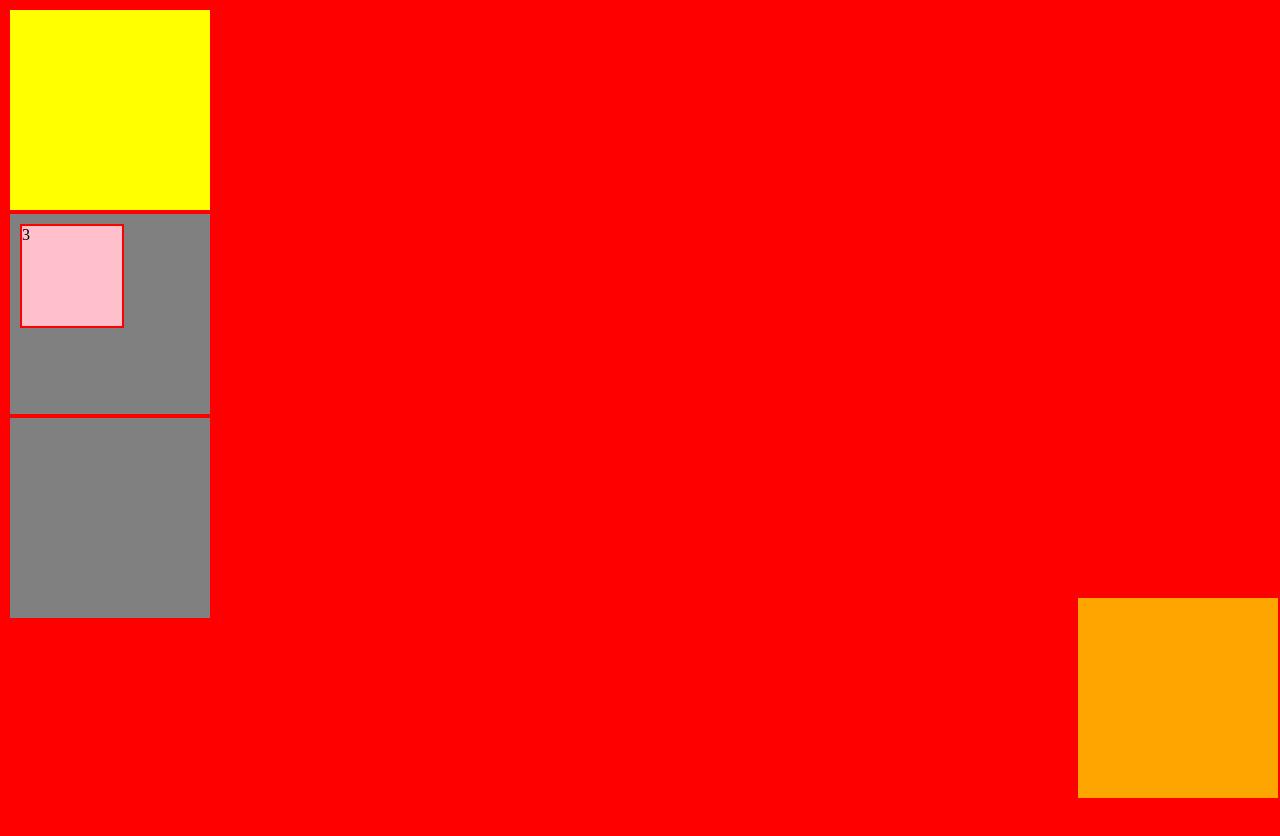
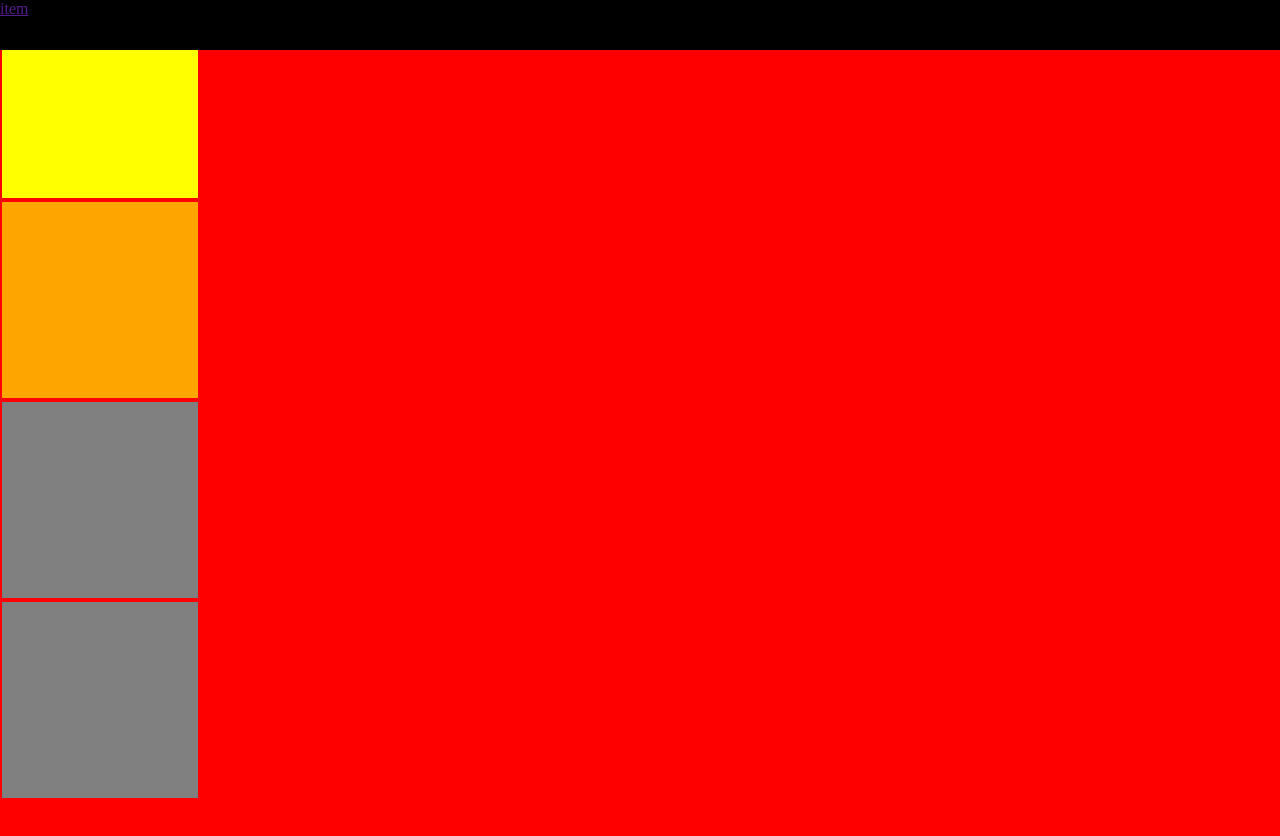
Before and after one commit to taynaradutra/WEBI-TADS-23, a plain HTML site: page 3 - Posicionamento/index.html in a window 1280 px wide. Drawn offline with Linux system fonts and the light colour scheme.

Commit message:
projeto (simple) flexbox

```diff
--- a/3 - Posicionamento/css/style.css
+++ b/3 - Posicionamento/css/style.css
@@ -1,3 +1,9 @@
+* {
+  padding: 0;
+  margin: 0;
+  box-sizing: border-box;
+}
+
 body {
   height: 1200px;
   background-color: red;
@@ -15,22 +21,12 @@ body {
 }
 .box2 {
   background-color: orange;
+  position: fixed;
 }
 
-.box3 {
-  position: absolute;
+header {
+  background-color: black;
+  height: 50px;
+  width: 100%;
+  position: fixed;
 }
-
-.box2 {
-  position: fixed;
-  right: 0px;
-  bottom: 0px;
-}
-.subbox {
-  width: 100px;
-  height: 100px;
-  background-color: pink;
-  position: relative;
-  top: 10px;
-  left: 10px;
-}
--- a/3 - Posicionamento/index.html
+++ b/3 - Posicionamento/index.html
@@ -8,6 +8,13 @@
     <title>Posicionamento</title>
   </head>
   <body>
+    <header>
+      <nav>
+        <ul>
+          <li><a href="">item</a></li>
+        </ul>
+      </nav>
+    </header>
     <div class="box box1"></div>
     <div class="box box2"></div>
     <div class="box box3">
```
Also changed, not shown: 5 - Projeto Flexbox/img/footer-face.png (added), 5 - Projeto Flexbox/img/footer-insta.png (added), 5 - Projeto Flexbox/img/footer-twitter.png (added), 5 - Projeto Flexbox/img/footer-youtube.png (added), 5 - Projeto Flexbox/img/img-principal.png (added), 5 - Projeto Flexbox/img/layout.png (added), 5 - Projeto Flexbox/img/logo.png (added), 5 - Projeto Flexbox/img/sec-coordenation.png (added), 5 - Projeto Flexbox/img/sec-customizable.png (added), 5 - Projeto Flexbox/img/sec-research.png (added), 5 - Projeto Flexbox/img/sec-test.png (added), 5 - Projeto Flexbox/img/sec2-img.png (added), 5 - Projeto Flexbox/img/sec3-icone1.png (added), 5 - Projeto Flexbox/img/sec3-icone2.png (added), 4 more files.
